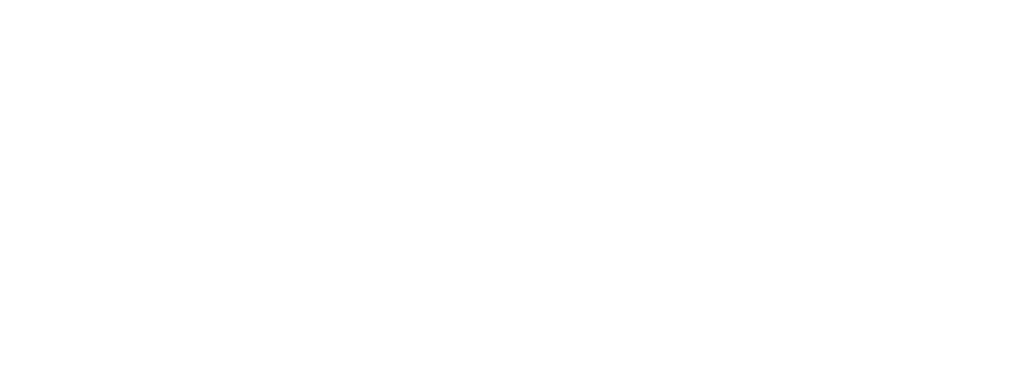
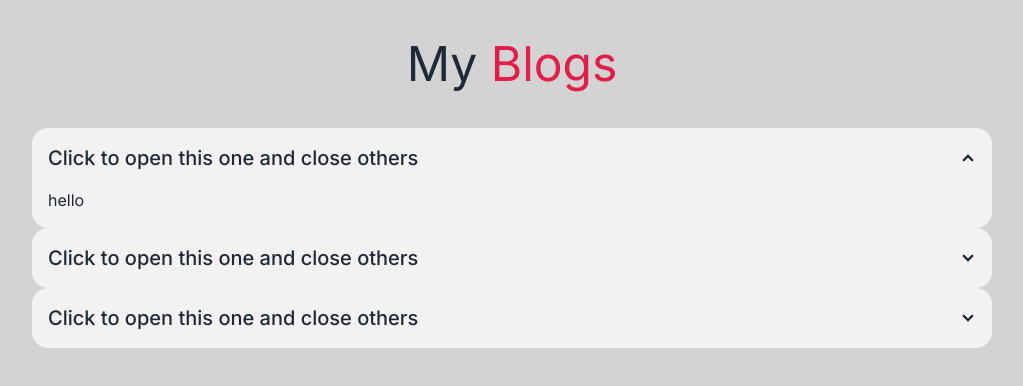
Before and after one commit to frustrated018/B8A6, a plain HTML site: page blog.html in a window 1280 px wide. Shown: the whole page, without its empty margins (128-1151 px from the left). Drawn offline with nearby package versions, Linux system fonts and the light colour scheme.

Commit message:
Added the blog section

```diff
--- a/blog.html
+++ b/blog.html
@@ -0,0 +1,75 @@
+<!DOCTYPE html>
+<html lang="en" data-theme="light">
+
+<head>
+    <meta charset="UTF-8">
+    <meta name="viewport" content="width=device-width, initial-scale=1.0">
+    <title>Blogs</title>
+    <!-- Google fonts import [Inter] -->
+    <link rel="preconnect" href="https://fonts.googleapis.com">
+    <link rel="preconnect" href="https://fonts.gstatic.com" crossorigin>
+    <link href="https://fonts.googleapis.com/css2?family=Inter:wght@100;200;300;400;500;600;700;800;900&display=swap"
+        rel="stylesheet">
+
+    <!-- Daisy UI CDN import -->
+    <link href="https://cdn.jsdelivr.net/npm/daisyui@3.6.4/dist/full.css" rel="stylesheet" type="text/css" />
+    <script src="https://cdn.tailwindcss.com"></script>
+
+    <!-- Styles -->
+    <style>
+        * {
+            margin: 0;
+            padding: 0;
+            font-family: 'Inter', sans-serif;
+
+        }
+
+        html,
+        body {
+            background-color: lightgray !important;
+        }
+    </style>
+</head>
+
+<body>
+    <header>
+        <h1 class="text-center text-5xl my-10">My <span class="text-rose-600">Blogs</span></h1>
+    </header>
+    <main>
+        <section class="w-3/4 mx-auto">
+            <!-- Accordian starts here -->
+            <!-- Number 1 -->
+            <div class="collapse collapse-arrow bg-base-200">
+                <input type="radio" name="my-accordion-2" checked />
+                <div class="collapse-title text-xl font-medium">
+                    Click to open this one and close others
+                </div>
+                <div class="collapse-content">
+                    <p>hello</p>
+                </div>
+            </div>
+            <!-- Number 2 -->
+            <div class="collapse collapse-arrow bg-base-200">
+                <input type="radio" name="my-accordion-2" />
+                <div class="collapse-title text-xl font-medium">
+                    Click to open this one and close others
+                </div>
+                <div class="collapse-content">
+                    <p>hello</p>
+                </div>
+            </div>
+            <!-- Number 3 -->
+            <div class="collapse collapse-arrow bg-base-200">
+                <input type="radio" name="my-accordion-2" />
+                <div class="collapse-title text-xl font-medium">
+                    Click to open this one and close others
+                </div>
+                <div class="collapse-content">
+                    <p>hello</p>
+                </div>
+            </div>
+        </section>
+    </main>
+</body>
+
+</html>
--- a/scripts/index.js
+++ b/scripts/index.js
@@ -185,6 +185,10 @@ const handleColorChange = (event) => {
   event.target.classList.add('clicked');
 }
 
+const blogBtn = document.getElementById('btn-blog');
+blogBtn.addEventListener('click', function () {
+  window.location.href = "blog.html";
+});
 
 handleCatagory();
 handleLoadVideo("1000");
```
Also changed, not shown: index.html (+1 -1 lines).
